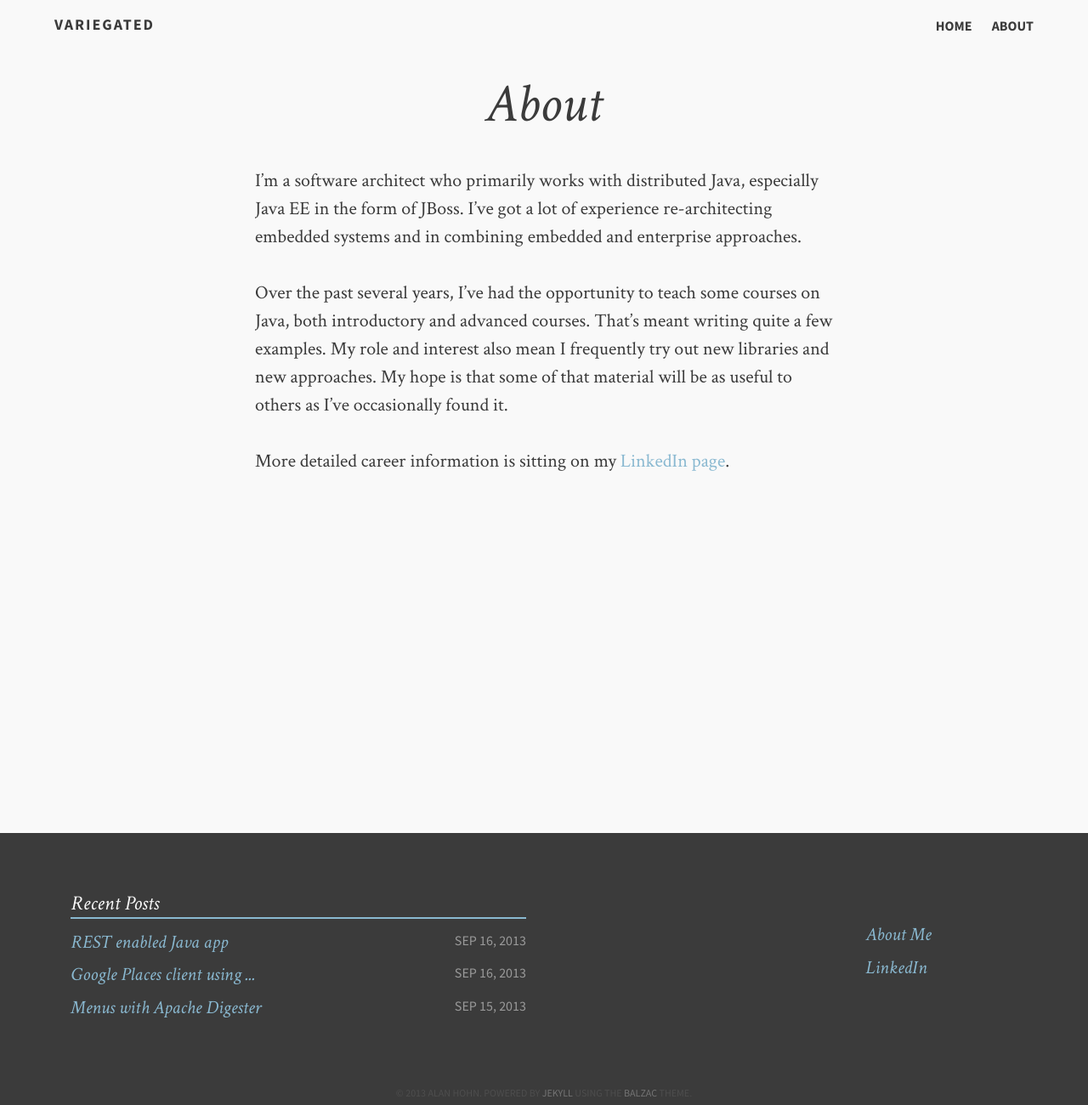
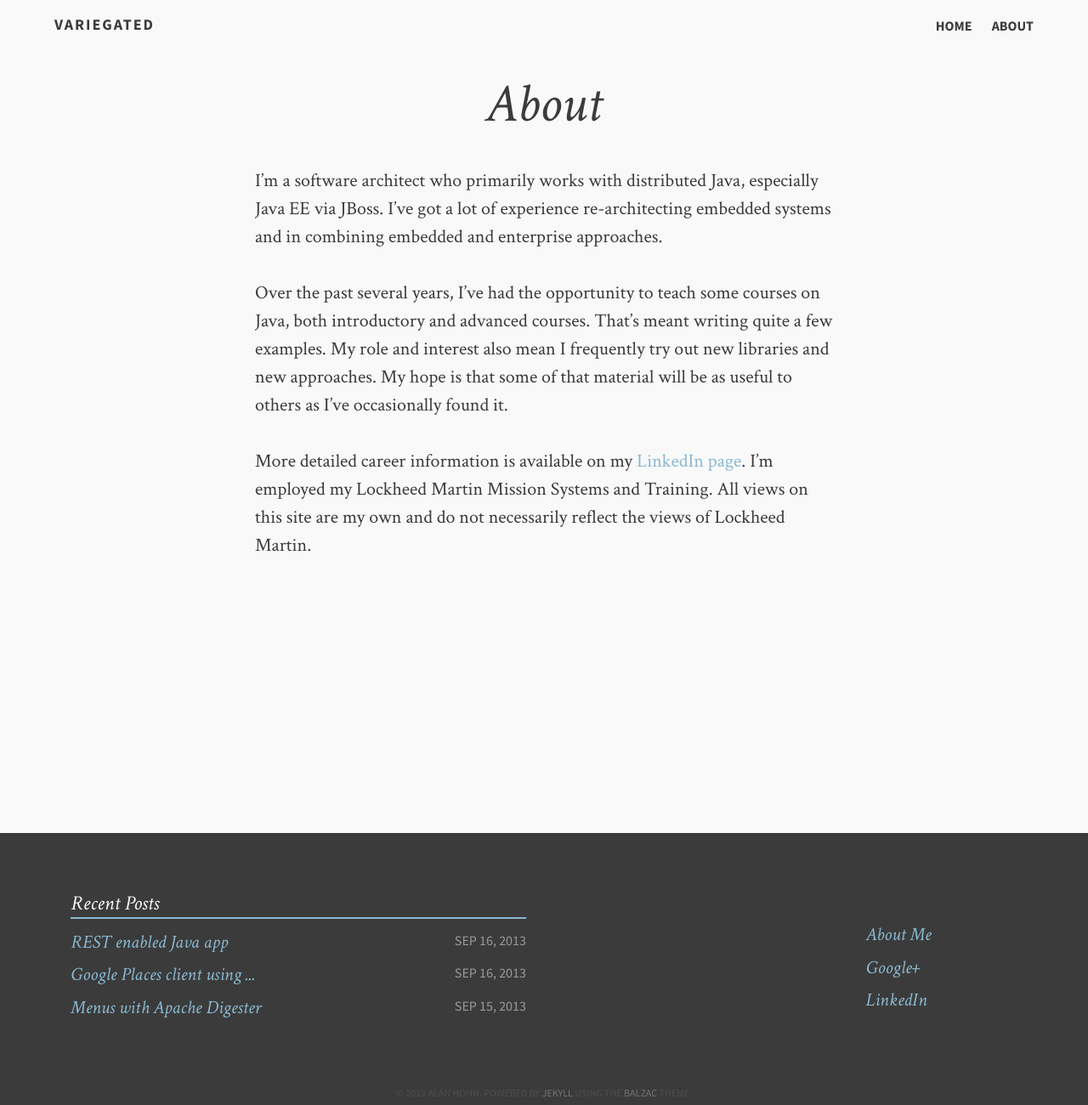
Before and after one commit to AlanHohn/alanhohn.github.io, a Jekyll site: the page built from about.md, in a window 1280 px wide. Shown: the whole page at 85% size. Built offline with Jekyll 4.4.1, drawn with Linux system fonts in a browser that asks for light colours.

Commit message:
google plus links

```diff
--- a/_config.yml
+++ b/_config.yml
@@ -9,6 +9,7 @@ owner:
   bio:            "Software Architect at Lockheed Martin"
   linkedin:       pub/alan-hohn/27/b35/5a3
   github:         alanhohn
+  googleplus:     100456883373179115381
 
 links:
   - title: About
--- a/_includes/footer.html
+++ b/_includes/footer.html
@@ -14,7 +14,14 @@
       <div class="social">
         <ul>
             <li><a id="about" href="{{ site.url }}/about"><span class="foot-link">About Me</span></a></li>
+
+            {% if site.owner.googleplus %}
+            <li><a id="googleplus" href="https://plus.google.com/{{ site.owner.googleplus }}?rel=author"><span class="foot-link">Google+</span></a></li>
+            {% endif %}
+
+            {% if site.owner.linkedin %}
             <li><a id="linkedin" href="http://www.linkedin.com/{{ site.owner.linkedin }}"><span class="foot-link">LinkedIn</span></a></li>
+            {% endif %}
 
             {% if site.owner.twitter %}
             <li><a id="twit" href="http://twitter.com/{{ site.owner.twitter }}" target="_blank"><span class="foot-link">@{{ site.owner.twitter }}</span></a></li>
--- a/about.md
+++ b/about.md
@@ -7,7 +7,7 @@ tags: [about]
 ---
 
 I'm a software architect who primarily works with distributed Java, especially
-Java EE in the form of JBoss. I've got a lot of experience re-architecting
+Java EE via JBoss. I've got a lot of experience re-architecting
 embedded systems and in combining embedded and enterprise approaches.
 
 Over the past several years, I've had the opportunity to teach some courses
@@ -16,6 +16,8 @@ few examples. My role and interest also mean I frequently try out new libraries
 and new approaches. My hope is that some of that material will be as useful
 to others as I've occasionally found it.
 
-More detailed career information is sitting on my [LinkedIn page][li].
+More detailed career information is available on my [LinkedIn page][li]. I'm
+employed my Lockheed Martin Mission Systems and Training. All views on this site
+are my own and do not necessarily reflect the views of Lockheed Martin.
 
 [li]:http://www.linkedin.com/pub/alan-hohn/27/b35/5a3
```
